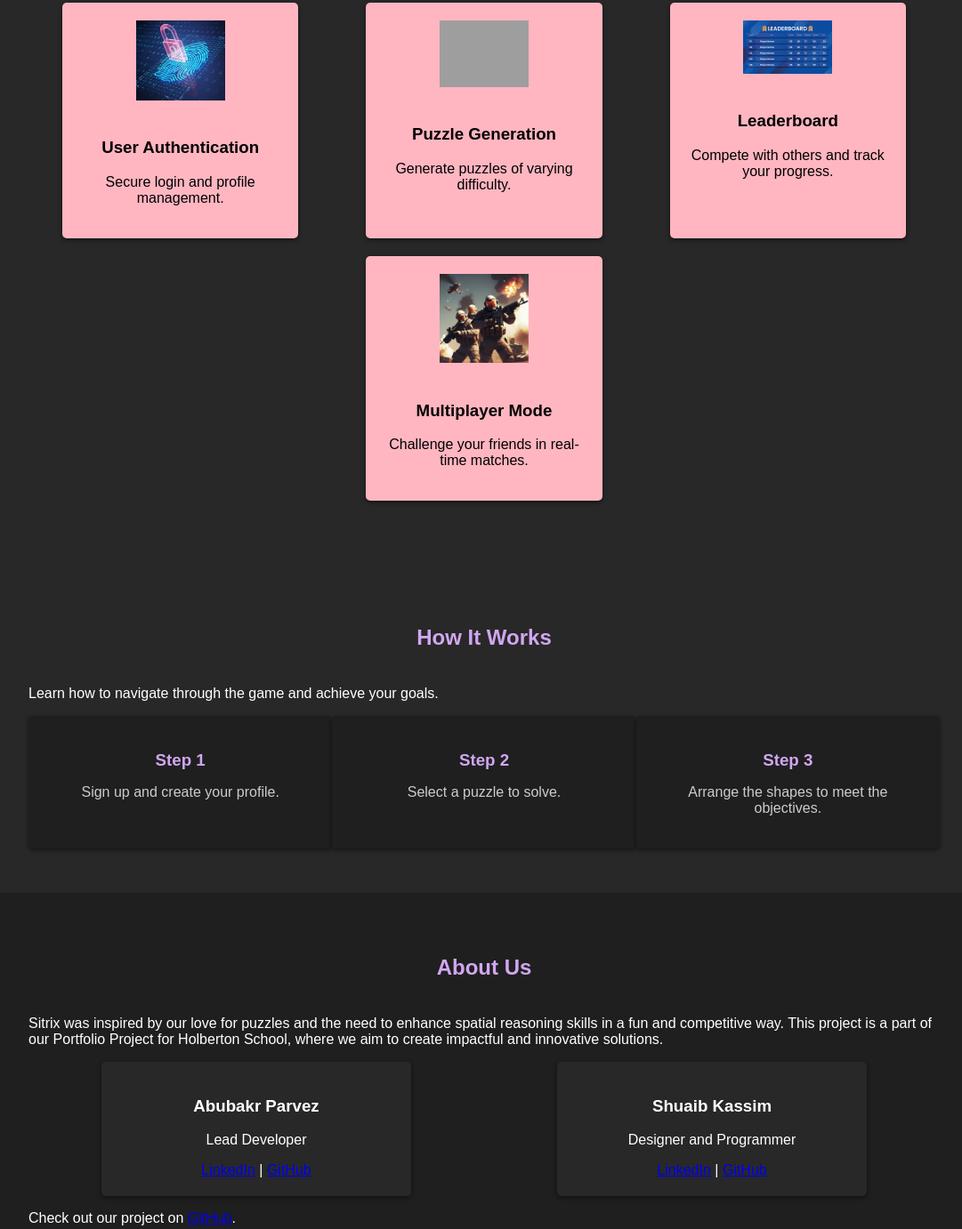
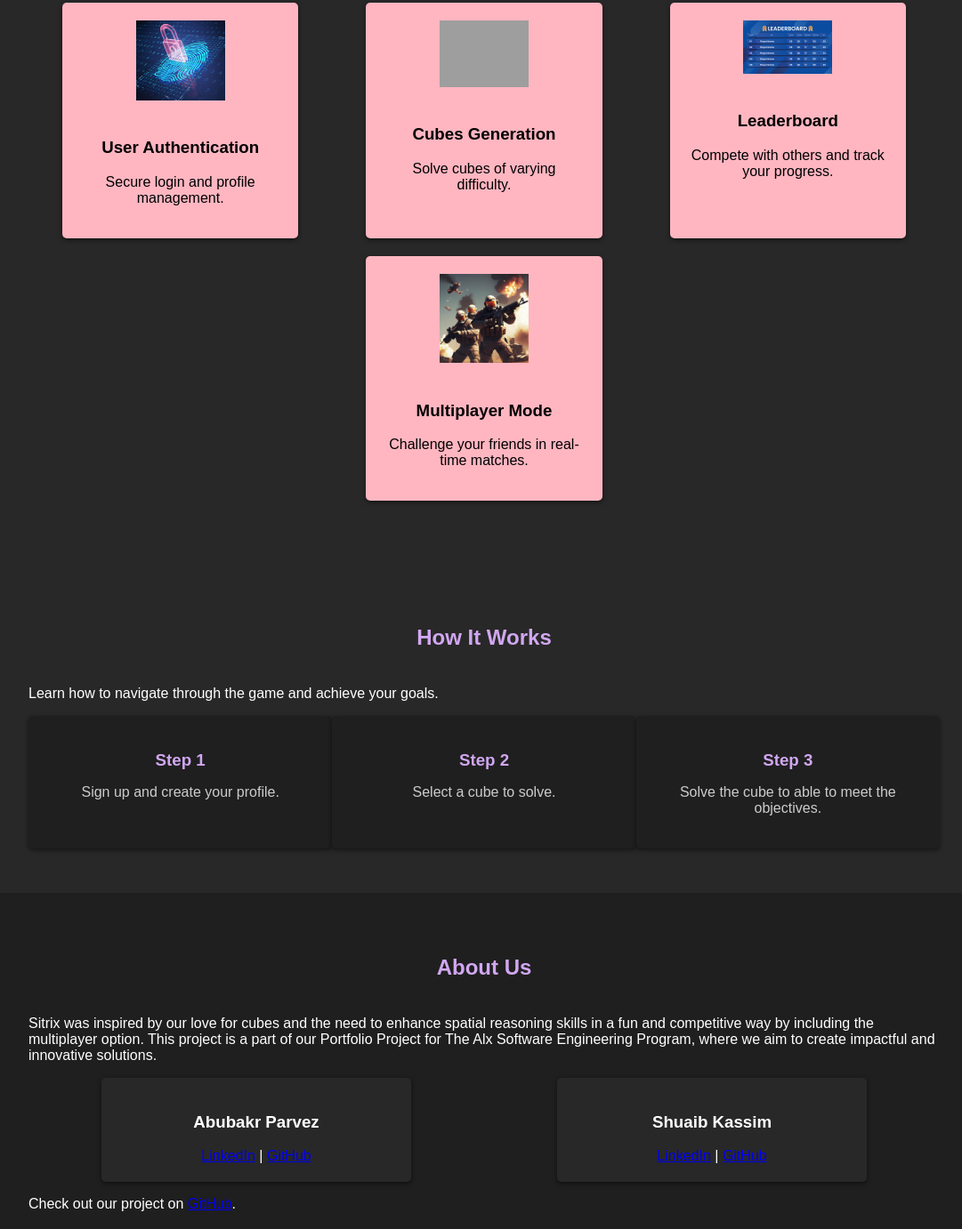
Before and after one commit to IbnuParvez/sitrix-portfolio-project, a plain HTML site: page index.html in a window 1280 px wide. Shown: the part 578-1960 px from the top of the page at 89% size, without its empty margins (96-1177 px from the left). Drawn offline with Linux system fonts and the light colour scheme; grey boxes are pictures that could not be loaded.

Commit message:
Update index.html

```diff
--- a/index.html
+++ b/index.html
@@ -43,8 +43,8 @@
                 </div>
                 <div class="feature">
                     <img src="images/puzzle.jpg" alt="Puzzle Generation">
-                    <h3>Puzzle Generation</h3>
-                    <p>Generate puzzles of varying difficulty.</p>
+                    <h3>Cubes Generation</h3>
+                    <p>Solve cubes of varying difficulty.</p>
                 </div>
                 <div class="feature">
                     <img src="images/leaderboard.jpg" alt="Leaderboard">
@@ -72,11 +72,11 @@
                 </div>
                 <div class="step">
                     <h3>Step 2</h3>
-                    <p>Select a puzzle to solve.</p>
+                    <p>Select a cube to solve.</p>
                 </div>
                 <div class="step">
                     <h3>Step 3</h3>
-                    <p>Arrange the shapes to meet the objectives.</p>
+                    <p>Solve the cube to able to meet the objectives.</p>
                 </div>
             </div>
         </div>
@@ -86,17 +86,15 @@
     <section id="about-us">
         <div class="container">
             <h2>About Us</h2>
-            <p>Sitrix was inspired by our love for puzzles and the need to enhance spatial reasoning skills in a fun and competitive way. This project is a part of our Portfolio Project for Holberton School, where we aim to create impactful and innovative solutions.</p>
+            <p>Sitrix was inspired by our love for cubes and the need to enhance spatial reasoning skills in a fun and competitive way by including the multiplayer option. This project is a part of our Portfolio Project for The Alx Software Engineering Program, where we aim to create impactful and innovative solutions.</p>
             <div class="team">
                 <div class="team-member">
                     <h3>Abubakr Parvez</h3>
-                    <p>Lead Developer</p>
                     <a href="https://www.linkedin.com/in/abubakr-parvez-b90829218/">LinkedIn</a> |
                     <a href="https://github.com/IbnuParvez">GitHub</a>
                 </div>
                 <div class="team-member">
                     <h3>Shuaib Kassim</h3>
-                    <p>Designer and Programmer</p>
                     <a href="https://www.linkedin.com/in/shuaib-kassim-372521260/">LinkedIn</a> |
                     <a href="https://github.com/Kassim-gif">GitHub</a>
                 </div>
```
